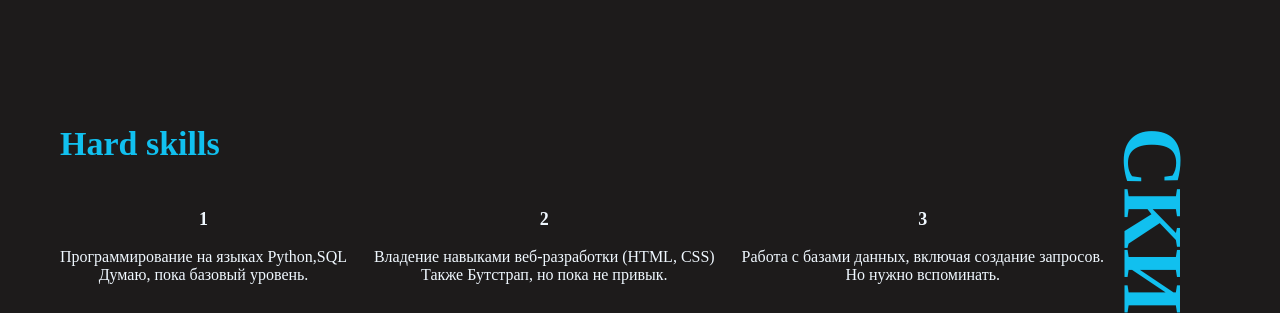
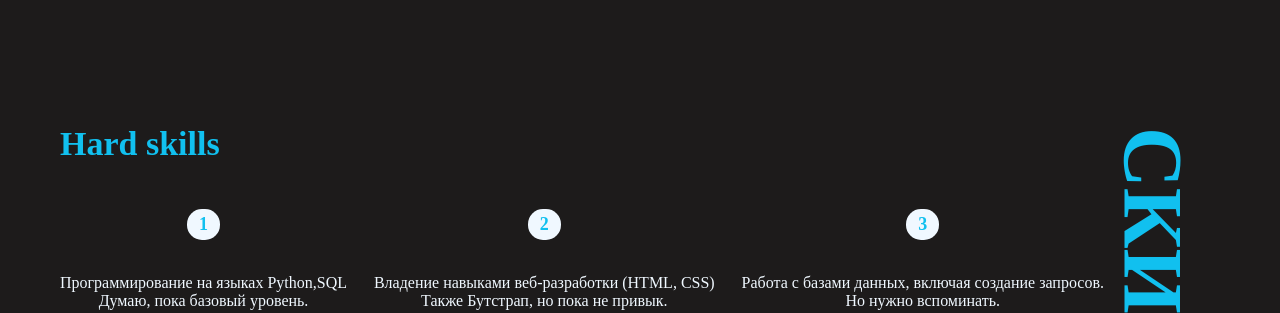
Before and after one commit to zqhan1337/biographyIZ, a plain HTML site: page index.html in a window 1280 px wide. Shown: the part 639-952 px from the top of the page. Drawn offline with Linux system fonts and the light colour scheme; a web font is replaced by a local one.

Commit message:
Изменения в дизайне

```diff
--- a/assets/style/style.css
+++ b/assets/style/style.css
@@ -293,14 +293,23 @@ body{
 .skills .container .skill .nmb{
     font-family: 'Rob';
     font-size: 18px;
-    color: aliceblue;
+    color: #11C0EF;
     font-weight: 700;
+    padding: 5px;
+    background-color: aliceblue;
+    border-radius: 15px;
+    width: 33px;
 }
 .skills .container .skill .opis{
     font-family: 'Mon';
     font-size: 16px;
     font-weight: 500;
     color: aliceblue;
+}
+.skills .container .skill .nabor .frst,.second,.thd{
+    display: flex;
+    flex-direction: column;
+    align-items: center;
 }
 .skills .container .skill .block1 .nabor{
     display: flex;
--- a/index.html
+++ b/index.html
@@ -93,7 +93,7 @@
                 <div class="block1">
                     <h2 class="Hard">Hard skills</h2>
                     <div class="nabor">
-                        <div class="first">
+                        <div class="frst">
                             <h3 class="nmb">1</h3>
                             <h3 class="opis">Программирование на языках Python,SQL<br>
                                 Думаю, пока базовый уровень.</h3>
@@ -117,7 +117,7 @@
                             <h3 class="nmb">1</h3>
                             <h3 class="opis">Коммуникабельность и <br>умение эффективно общаться</h3>
                         </div>
-                        <div class="scn">
+                        <div class="second">
                             <h3 class="nmb">2</h3>
                             <h3 class="opis">Организационные способности и умение<br>
                                             эффективно планировать свою работу.</h3>
```
